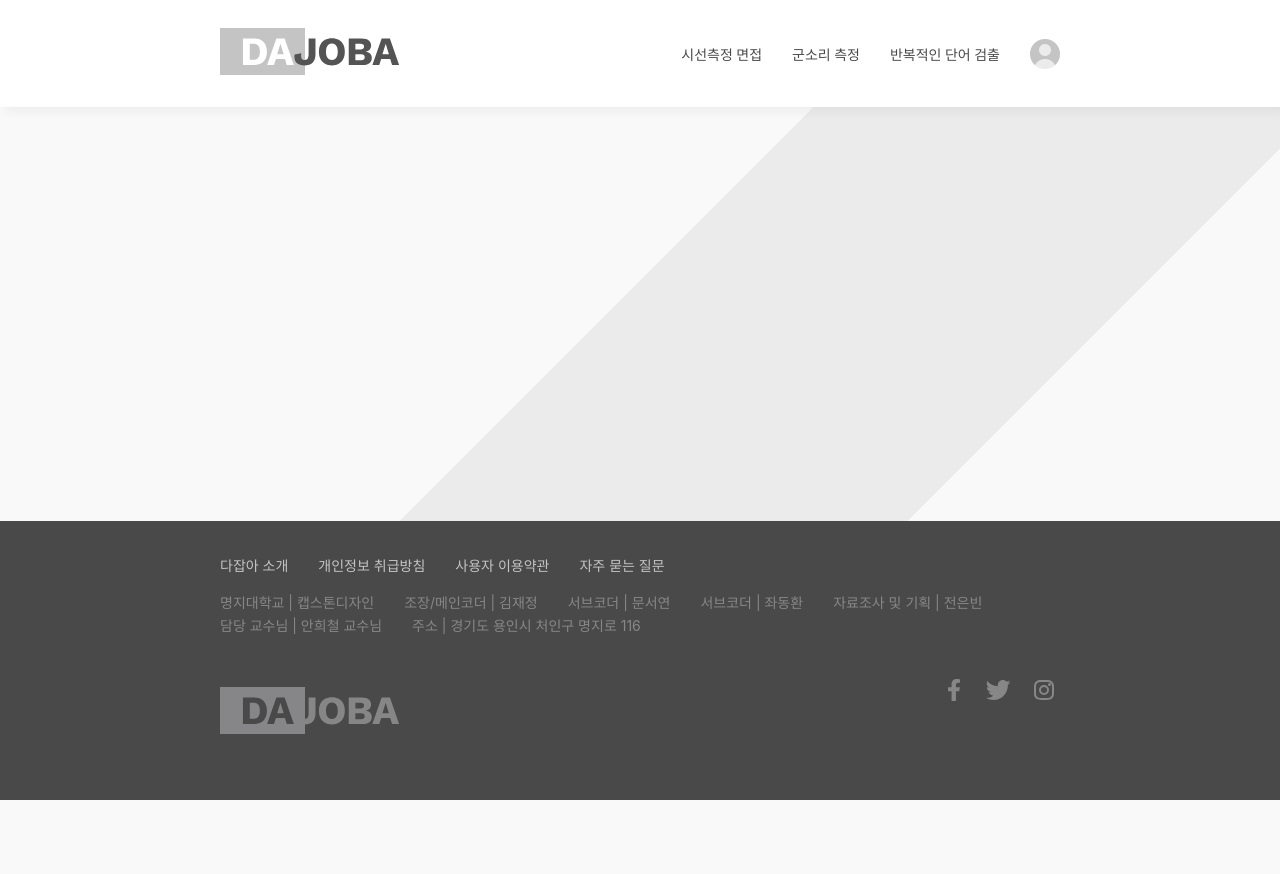
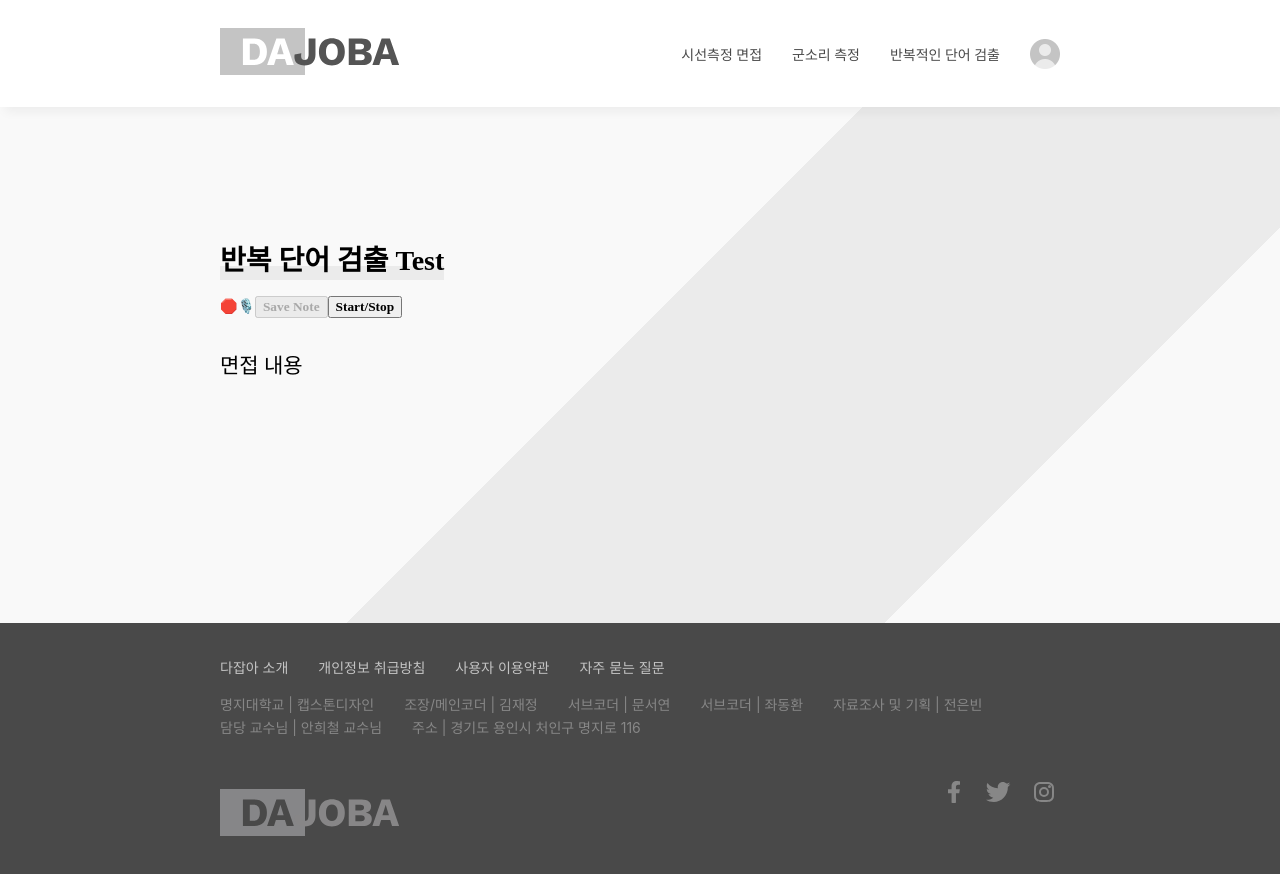
Before and after one commit to baebang/DajabA, a React (Create React App) app: page /SpeechFunction in a window 1280 px wide. Shown: the top 874 px of the page. Before the commit the page ends 800 px from the top, so only its background shows below. Built offline with nearby package versions, Linux system fonts and the light colour scheme; a web font is replaced by a local one.

Commit message:
Add: New SpeechFunction

```diff
--- a/package.json
+++ b/package.json
@@ -13,7 +13,8 @@
     "react-dom": "^17.0.2",
     "react-router-dom": "6",
     "react-scripts": "^5.0.1",
-    "recoil": "^0.7.3-alpha.2"
+    "recoil": "^0.7.3-alpha.2",
+    "web-vitals": "^2.1.4"
   },
   "scripts": {
     "start": "react-scripts start",
--- a/src/index.js
+++ b/src/index.js
@@ -1,5 +1,6 @@
 import ReactDOM from 'react-dom';
 import Main from './Main';
+import SpeechFunction_WebVital from './pages/SpeechFunction_WebVital';
 
 import { RecoilRoot } from 'recoil';
 ReactDOM.render(
@@ -7,3 +8,4 @@ ReactDOM.render(
     <Main />
   </RecoilRoot>
   , document.getElementById('root'));
+  SpeechFunction_WebVital();
--- a/src/pages/SpeechFunction.js
+++ b/src/pages/SpeechFunction.js
@@ -1,13 +1,83 @@
 import Container from "../components/Container";
+import React, { useState, useEffect } from 'react'
 import styles from "./SpeechFunction.module.css";
+import Lined from "../components/Lined";
+
+const SpeechRecognition = window.SpeechRecognition || window.webkitSpeechRecognition
+const mic = new SpeechRecognition()
+
+mic.continuous = true
+mic.interimResults = true
+mic.lang = 'ko-KR'
 
 function SpeechFunction() {
+    const [isListening, setIsListening] = useState(false)
+    const [note, setNote] = useState(null)
+    const [savedNotes, setSavedNotes] = useState([])
+
+    useEffect(() => {
+        handleListen()
+    }, [isListening])
+
+    const handleListen = () => {
+        if (isListening) {
+          mic.start()
+          mic.onend = () => {
+            console.log('continue..')
+            mic.start()
+          }
+        } else {
+          mic.stop()
+          mic.onend = () => {
+            console.log('Stopped Mic on Click')
+          }
+        }
+        mic.onstart = () => {
+          console.log('Mics on')
+        }
+
+        mic.onresult = event => {
+          const transcript = Array.from(event.results)
+            .map(result => result[0])
+            .map(result => result.transcript)
+            .join('')
+          console.log(transcript)
+          setNote(transcript)
+          mic.onerror = event => {
+            console.log(event.error)
+          }
+        }
+    }
+
+    const handleSaveNote = () => {
+        setSavedNotes([...savedNotes, note])
+        setNote('')
+    }
 
     return (
         <>
         <div className={styles.bg} />
         <Container className={styles.container}>
+            <div className="box">
+                <h1 className={styles.heading}>
+                    <Lined><strong>반복 단어 검출 Test</strong></Lined>
+                </h1>
+                {isListening ? <span>🎙️</span> : <span>🛑🎙️</span>}
+                <button onClick={handleSaveNote} disabled={!note}>
+                    <strong>Save Note</strong>
+                </button>
+                <button onClick={() => setIsListening(prevState => !prevState)}>
+                    <strong>Start/Stop</strong>
+                </button>
+                <p>{note}</p>
+            </div>
 
+            <div className="box">
+                <h2>면접 내용</h2>
+                {savedNotes.map(n => (
+                    <p key={n}>{n}</p>
+                ))}
+            </div>
         </Container>
         </>
     );
--- a/src/pages/SpeechFunction.module.css
+++ b/src/pages/SpeechFunction.module.css
@@ -15,8 +15,17 @@
   }
 
   .container {
-    display: flex;
+    display: grid;
+    align-items: center;
     margin: 120px auto 226px;
+  }
+
+  .box {
+    box-shadow: -4px 10px 35px -1px rgba(0, 0, 0, 0.75);
+    min-height: 20rem;
+    margin: 30px;
+    padding: 20px;
+    border-radius: 5px;
   }
 
   .texts {
--- /dev/null
+++ b/src/pages/SpeechFunction_WebVital.js
@@ -0,0 +1,13 @@
+const SpeechFunction_WebVital = onPerfEntry => {
+    if (onPerfEntry && onPerfEntry instanceof Function) {
+      import('web-vitals').then(({ getCLS, getFID, getFCP, getLCP, getTTFB }) => {
+        getCLS(onPerfEntry);
+        getFID(onPerfEntry);
+        getFCP(onPerfEntry);
+        getLCP(onPerfEntry);
+        getTTFB(onPerfEntry);
+      });
+    }
+  };
+
+  export default SpeechFunction_WebVital;
--- /dev/null
+++ b/src/pages/SpeechFunction_setupTest.js
@@ -0,0 +1,5 @@
+// jest-dom adds custom jest matchers for asserting on DOM nodes.
+// allows you to do things like:
+// expect(element).toHaveTextContent(/react/i)
+// learn more: https://github.com/testing-library/jest-dom
+import '@testing-library/jest-dom';
```
Also changed, not shown: 2 other files (tests, documents, lock files or other folders). Lines whose indentation alone changed are shown as unchanged.
